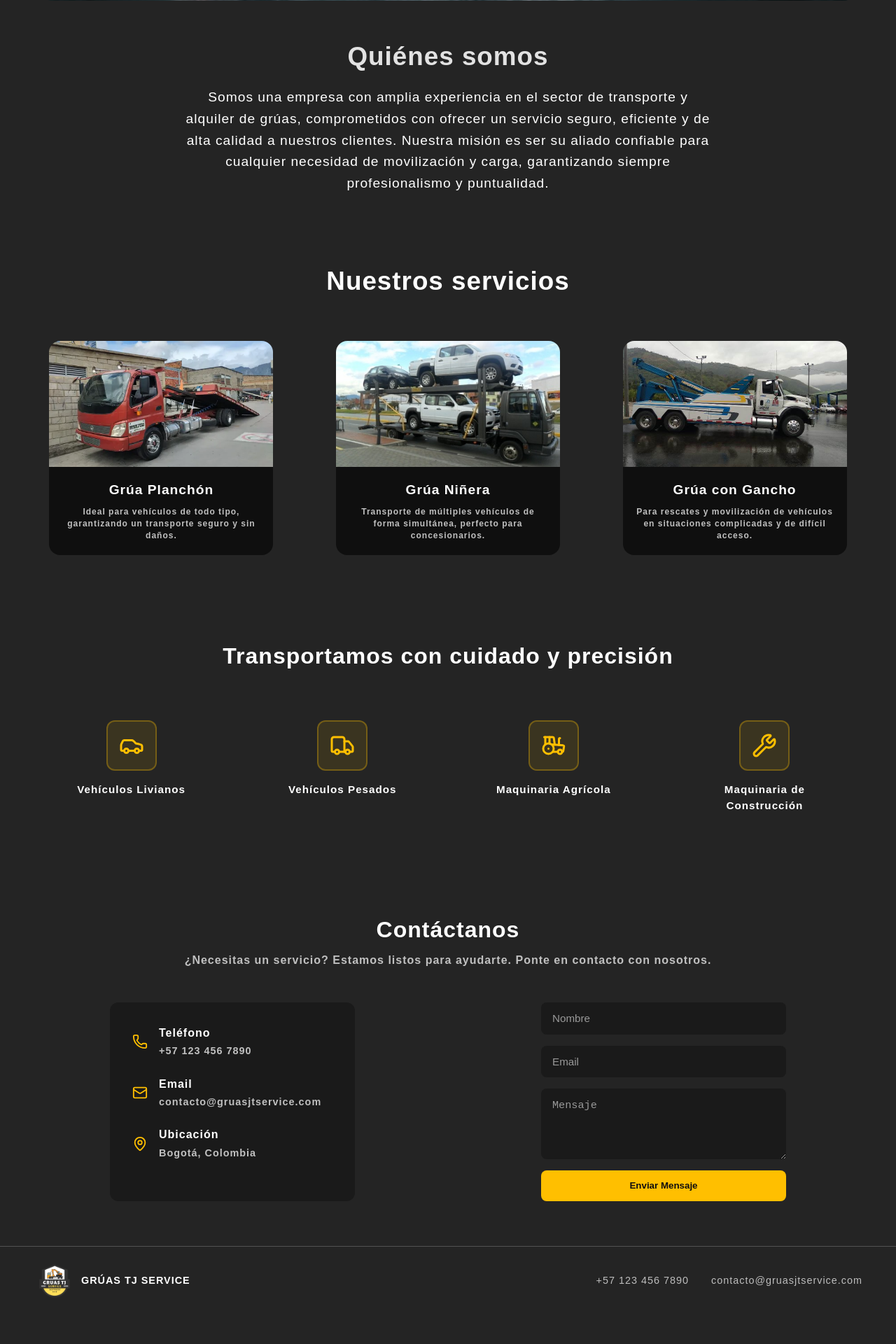
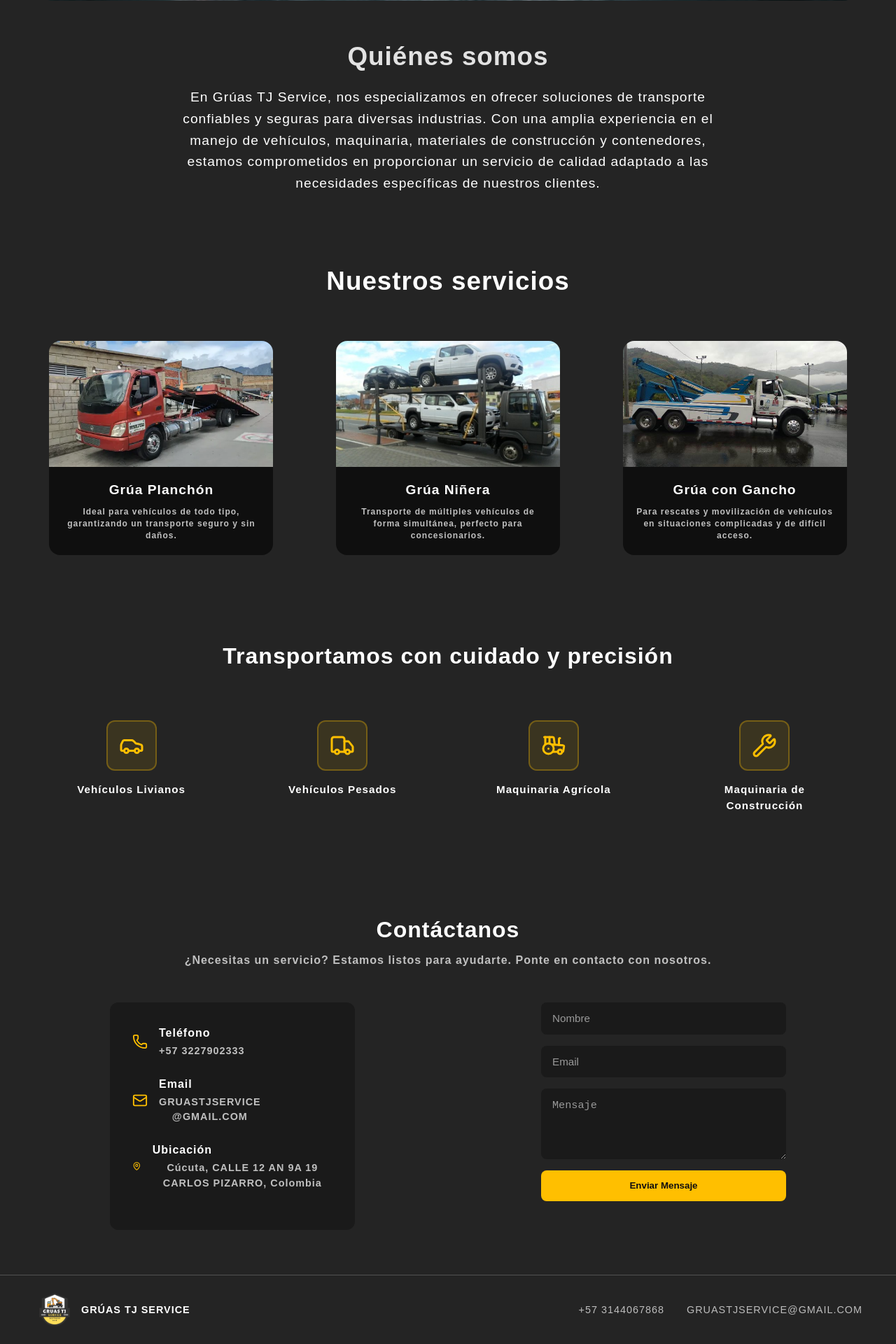
Before and after one commit to Virtual-Codex-Tech/Landing_gruas_tj, a React (Vite) app in the folder gruas-tj-landing/: page / in a window 1280 px wide. Shown: the part 799-2719 px from the top of the page at 70% size. Before the commit the page ends 2678 px from the top, so only its background shows below. Built offline with nearby package versions, Linux system fonts and the light colour scheme.

Commit message:
DAC-6extra: si

```diff
--- a/gruas-tj-landing/src/components/Contacto.jsx
+++ b/gruas-tj-landing/src/components/Contacto.jsx
@@ -17,7 +17,7 @@ export default function Contacto() {
             <Phone size={22} />
             <div>
               <h4>Teléfono</h4>
-              <p>+57 123 456 7890</p>
+              <p>+57 3227902333</p>
             </div>
           </div>
 
@@ -25,7 +25,7 @@ export default function Contacto() {
             <Mail size={22} />
             <div>
               <h4>Email</h4>
-              <p>contacto@gruasjtservice.com</p>
+              <p>GRUASTJSERVICE</p><p>@GMAIL.COM</p>
             </div>
           </div>
 
@@ -33,7 +33,8 @@ export default function Contacto() {
             <MapPin size={22} />
             <div>
               <h4>Ubicación</h4>
-              <p>Bogotá, Colombia</p>
+              <p>Cúcuta, CALLE 12 AN 9A 19 CARLOS
+              PIZARRO, Colombia</p>
             </div>
           </div>
         </div>
--- a/gruas-tj-landing/src/components/Footer.jsx
+++ b/gruas-tj-landing/src/components/Footer.jsx
@@ -12,8 +12,8 @@ export default function Footer() {
       </div>
 
       <div className="footer-right">
-        <span>+57 123 456 7890</span>
-        <span>contacto@gruasjtservice.com</span>
+        <span>+57 3144067868</span>
+        <span>GRUASTJSERVICE@GMAIL.COM</span>
       </div>
     </footer>
   );
--- a/gruas-tj-landing/src/components/Somos.jsx
+++ b/gruas-tj-landing/src/components/Somos.jsx
@@ -5,9 +5,9 @@ export default function Somos() {
     return (
         <div className="somos-container">
             <h2>Quiénes somos</h2>
-            <p>Somos una empresa con amplia experiencia en el sector de transporte y alquiler de grúas, comprometidos con ofrecer un servicio seguro,
-             eficiente y de alta calidad a nuestros clientes.
-            Nuestra misión es ser su aliado confiable para cualquier necesidad de movilización y carga, garantizando siempre profesionalismo y puntualidad.</p>
+            <p>En Grúas TJ Service, nos especializamos en ofrecer soluciones de transporte confiables y
+                seguras para diversas industrias. Con una amplia experiencia en el manejo de vehículos, maquinaria, materiales de construcción y contenedores,
+                estamos comprometidos en proporcionar un servicio de calidad adaptado a las necesidades específicas de nuestros clientes.</p>
         </div>
     );
 }
```
